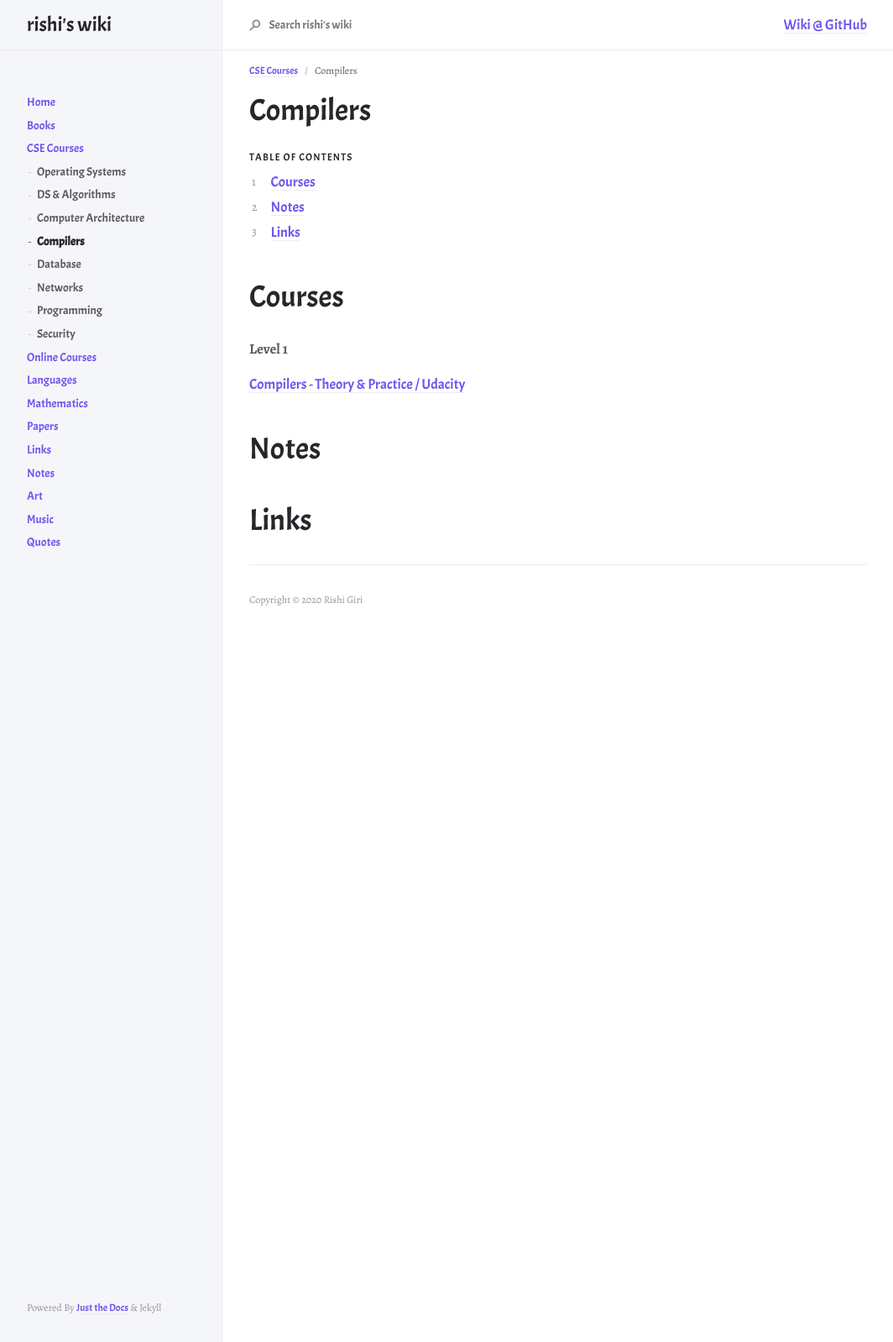
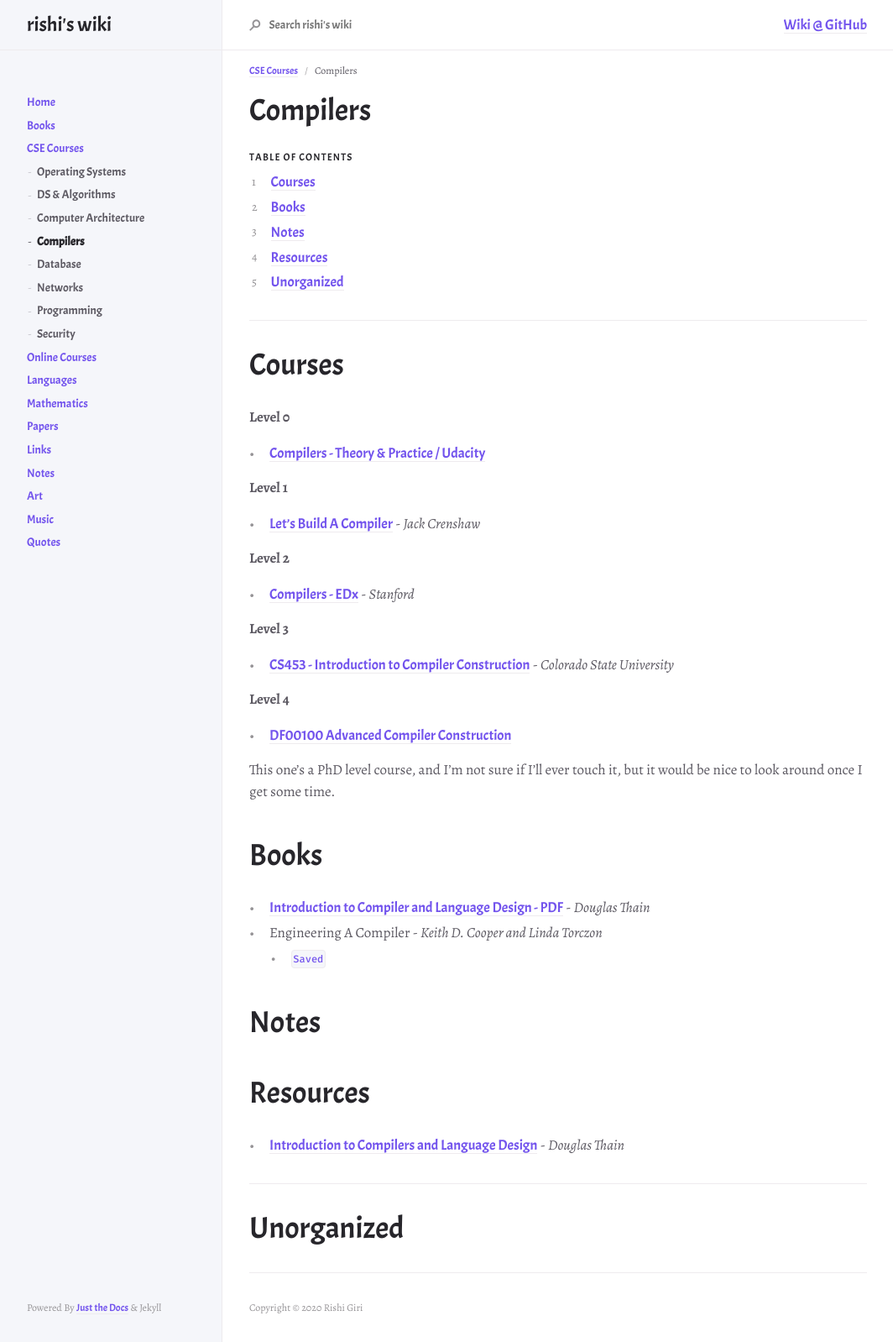
Before and after one commit to r8w/r8w, a Jekyll site: the page built from docs/courses/compilers.md, in a window 1280 px wide. Shown: the whole page at 84% size, without its empty margins (107-1171 px from the left). Built offline with Jekyll 4.4.1, drawn with Linux system fonts in a browser that asks for light colours; nearby versions of some CDN libraries.

Commit message:
update compilers

```diff
--- a/docs/courses/compilers.md
+++ b/docs/courses/compilers.md
@@ -2,7 +2,7 @@
 layout: default
 title: Compilers
 parent: CSE Courses
-nav_order: 3
+nav_order: 4
 ---
 
 # Compilers
@@ -14,12 +14,44 @@ nav_order: 3
 1. TOC
 {:toc}
 
+---
+
 # Courses
+
+__Level 0__
+
+- [Compilers - Theory & Practice / Udacity](https://classroom.udacity.com/courses/ud168)
 
 __Level 1__
 
-[Compilers - Theory & Practice / Udacity](https://classroom.udacity.com/courses/ud168)
+- [Let's Build A Compiler](https://compilers.iecc.com/crenshaw/) - *Jack Crenshaw*
+
+__Level 2__
+
+- [Compilers - EDx](https://learning.edx.org/course/course-v1:StanfordOnline+SOE.YCSCS1+3T2020/home) - *Stanford*
+
+__Level 3__
+
+- [CS453 - Introduction to Compiler Construction](https://www.cs.colostate.edu/~pouchet/classes/CS453/) - *Colorado State University*
+
+__Level 4__
+
+- [DF00100 Advanced Compiler Construction](https://www.ida.liu.se/~chrke55/courses/ACC/ACC.shtml)
+
+This one's a PhD level course, and I'm not sure if I'll ever touch it, but it would be nice to look around once I get some time.
+
+# Books
+
+- [Introduction to Compiler and Language Design - PDF](https://www3.nd.edu/~dthain/compilerbook/compilerbook.pdf) - *Douglas Thain*
+- Engineering A Compiler - *Keith D. Cooper and Linda Torczon*
+	- [`Saved`](file:///media/rishi/d057170c-fade-44e6-a98a-5028064c1c84/Computer%20Science/Compilers/engineering-a-compiler-2nd.pdf)
 
 # Notes
 
-# Links
+# Resources
+
+- [Introduction to Compilers and Language Design](https://www3.nd.edu/~dthain/compilerbook/) - *Douglas Thain*
+
+---
+
+# Unorganized
```
